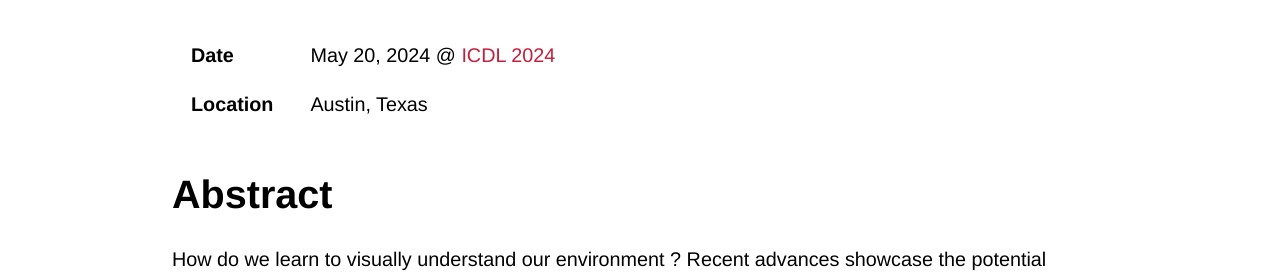
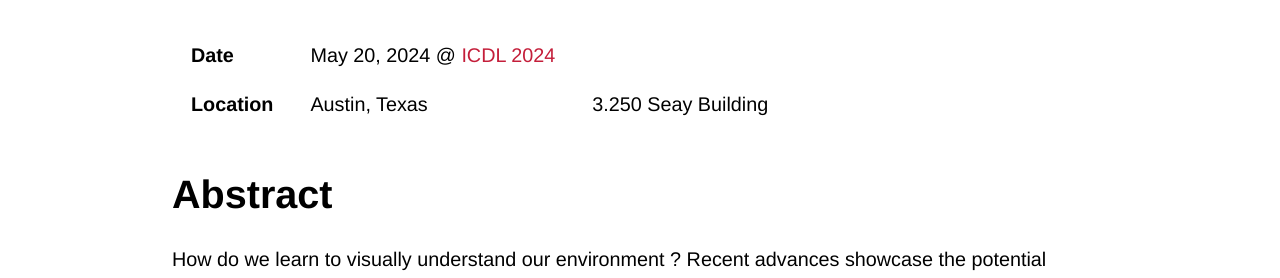
Before and after one commit to ICDL-DVRHM/icdl-dvrhm.github.io, a Jekyll site: the page built from index.md, in a window 1280 px wide. Shown: the part 598-876 px from the top of the page. Built offline with Jekyll 4.4.1, drawn with Linux system fonts in a browser that asks for light colours; some web fonts are replaced.

Commit message:
Update index.md

```diff
--- a/index.md
+++ b/index.md
@@ -6,7 +6,7 @@ title: Overview
 # Overview
 
 | **Date** | May 20, 2024 @ [ICDL 2024](https://la.utexas.edu/users/dil/ICDL_Austin_2024) |
-| **Location** | Austin, Texas |
+| **Location** | Austin, Texas | 3.250 Seay Building
 
 # Abstract
 
```
